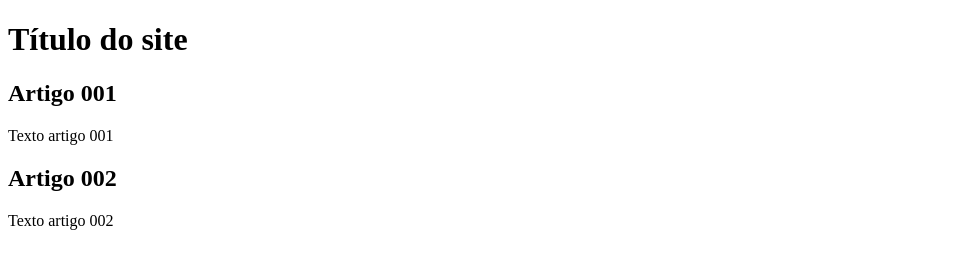
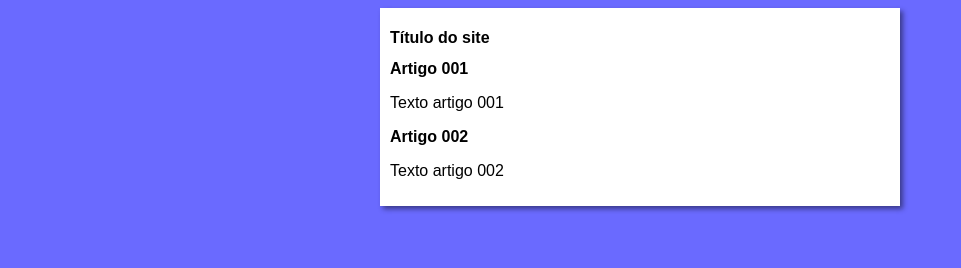
Before and after one commit to gabrieliuskov/projeto-site, a plain HTML site: page index.html in a window 1280 px wide. Shown: the whole page, without its empty margins (0-961 px from the left). Drawn offline with Linux system fonts and the light colour scheme.

Commit message:
Inicio do desing

```diff
--- /dev/null
+++ b/estilos/style.css
@@ -0,0 +1,17 @@
+*{
+    font-family: Arial, Helvetica, sans-serif;
+    font-size: 16px;
+}
+
+body {
+    background-color: rgb(106, 106, 255);
+}
+
+main{
+    background-color: white;
+    width: 500px;
+    margin: auto;
+    padding: 10px;
+    box-shadow: 3px 3px 5px rgba(0, 0, 0, 0.459);
+
+}
--- a/index.html
+++ b/index.html
@@ -5,6 +5,7 @@
     <meta http-equiv="X-UA-Compatible" content="IE=edge">
     <meta name="viewport" content="width=device-width, initial-scale=1.0">
     <title>Título do site</title>
+    <link rel="stylesheet" href="estilos/style.css">
 </head>
 <body>
     <main>
```
